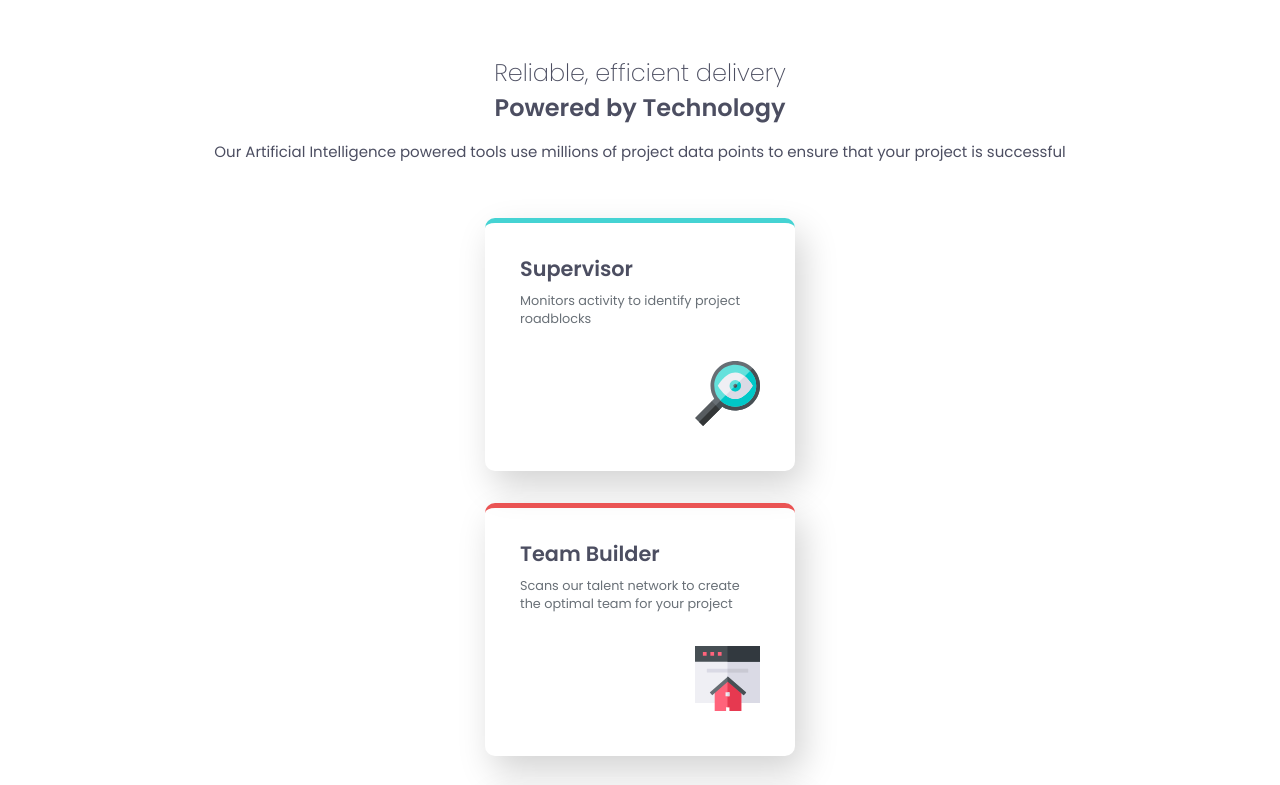
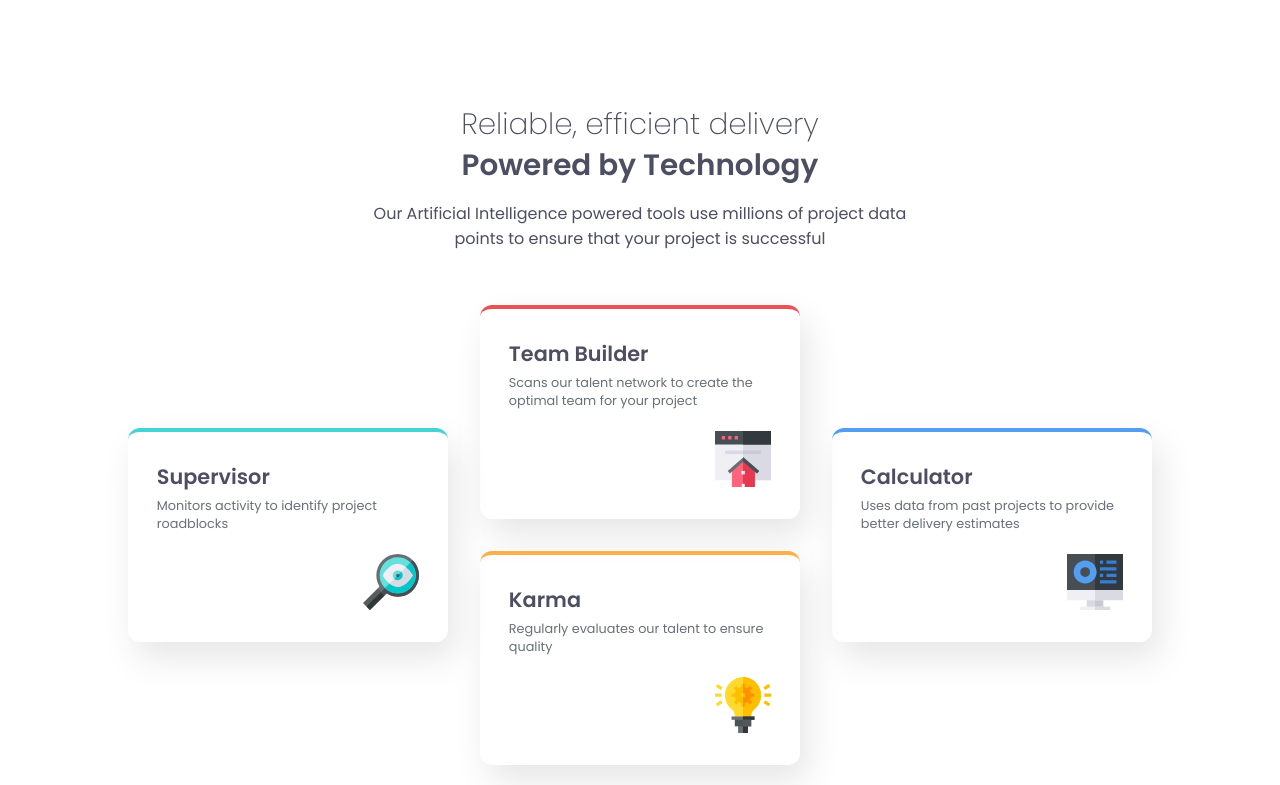
Before and after one commit to AllanKyleV/Four-Card-Feature-Section, a plain HTML site: page index.html in a window 1280 px wide. Shown: the top 785 px of the page. Drawn offline with Linux system fonts and the light colour scheme.

Commit message:
Ready for submission

```diff
--- a/styles/styles.css
+++ b/styles/styles.css
@@ -54,8 +54,10 @@ body {
 main {
     display: flex;
     flex-direction: column;
-    padding: 25px 0 50px;
-    gap: 25px;
+    justify-content: center;
+    align-items: center;
+    padding: 1.5rem 0 3rem;
+    gap: 1.5rem;
 }
 
 main .title {
@@ -64,22 +66,26 @@ main .title {
     justify-content: center;
     align-items: center;
     text-align: center;
-    padding: 30px;
+    padding: 1.9rem;
+    max-width: 24rem;
 }
 
 main .title .title__subtitle {
     font-weight: var(--font-weight-extralight);
-    font-size: 1.5rem;
+    font-size: clamp(1.5rem, 2.3vw, 2rem);
 }
 
 main .title .title__main {
     font-weight: var(--font-weight-semibold);
-    font-size: 1.5rem;
-    padding-bottom: 15px;
+    font-size: clamp(1.5rem, 2.3vw, 2rem);
+    padding-bottom: 1rem;
+    line-height: 1.3;
 }
 
 main .title .title__description {
     font-weight: var(--font-weight-regular);
+    max-width: 56ch;
+    font-size: 1rem;
 }
 
 main .card-container {
@@ -87,33 +93,34 @@ main .card-container {
     flex-direction: column;
     justify-content: center;
     align-items: center;
-    gap: 32px;
+    gap: 2rem;
 }
 
 main .item {
-    width: 310px;
-    box-shadow: 8px 15px 35px lightgrey;
-    padding: 30px 35px 45px;
+    width: 20rem;
+    box-shadow: 0.5rem 1rem 2.2rem rgba(0, 0, 0, 0.1);
+    padding: 2rem 2.5rem 3rem;
     display: flex;
     flex-direction: column;
-    gap: 8px;
-    border-radius: 10px;
+    gap: 0.75rem;
+    border-radius: 0.75rem;
+    border-top: 0.3rem solid;
 }
 
 main .supervisor {
-    border-top: 5px solid var(--primary-cyan);
+    border-color: var(--primary-cyan);
 }
 
 main .team-builder {
-    border-top: 5px solid var(--primary-red);
+    border-color: var(--primary-red);
 }
 
 main .karma {
-    border-top: 5px solid var(--primary-orange);
+    border-color: var(--primary-orange);
 }
 
 main .calculator {
-    border-top: 5px solid var(--primary-blue);
+    border-color: var(--primary-blue);
 }
 
 main .item h2 {
@@ -128,7 +135,59 @@ main .item p {
 }
 
 main .item img {
-    width: 65px;
+    width:  4rem;
     align-self: flex-end;
-    margin-top: 25px;
+    margin-top: 1.5rem;
 }
+
+/* Media Query for desktop screen-sizes */
+
+@media (min-width: 48em) {
+    main .title {
+        min-width: 38rem;
+    }
+
+    main .card-container {
+        display: grid;
+        grid-template-columns: repeat(2, 1fr);
+    }
+}
+
+/* Media Query for desktop screen-sizes */
+
+@media (min-width: 64em) {
+    main {
+        padding: 0;
+        height: auto;
+        margin: 4.5rem 0 6rem;
+    }
+
+    main .title {
+        min-width: 38rem;
+    }
+
+    main .card-container {
+        display: grid;
+        grid-template-columns: repeat(3, 1fr);
+    }
+
+    main .supervisor {
+        grid-column: 1;
+        grid-row: 1/3;
+    }
+
+    main .calculator {
+        grid-column: 3;
+        grid-row: 1/3;
+    }
+
+    main .item {
+        padding: 1.8rem 1.8rem 2rem;
+        gap: 5px;
+    }
+
+    main .item img {
+        margin-top: 1rem;
+        width: 3.5rem;
+    }
+}
```
Also changed, not shown: styles/grid.html (deleted, +0 -68 lines), screenshot/Screenshot 2025-03-29 at 08-50-50 Frontend Mentor Four card feature section.png (added), 2 other files.
